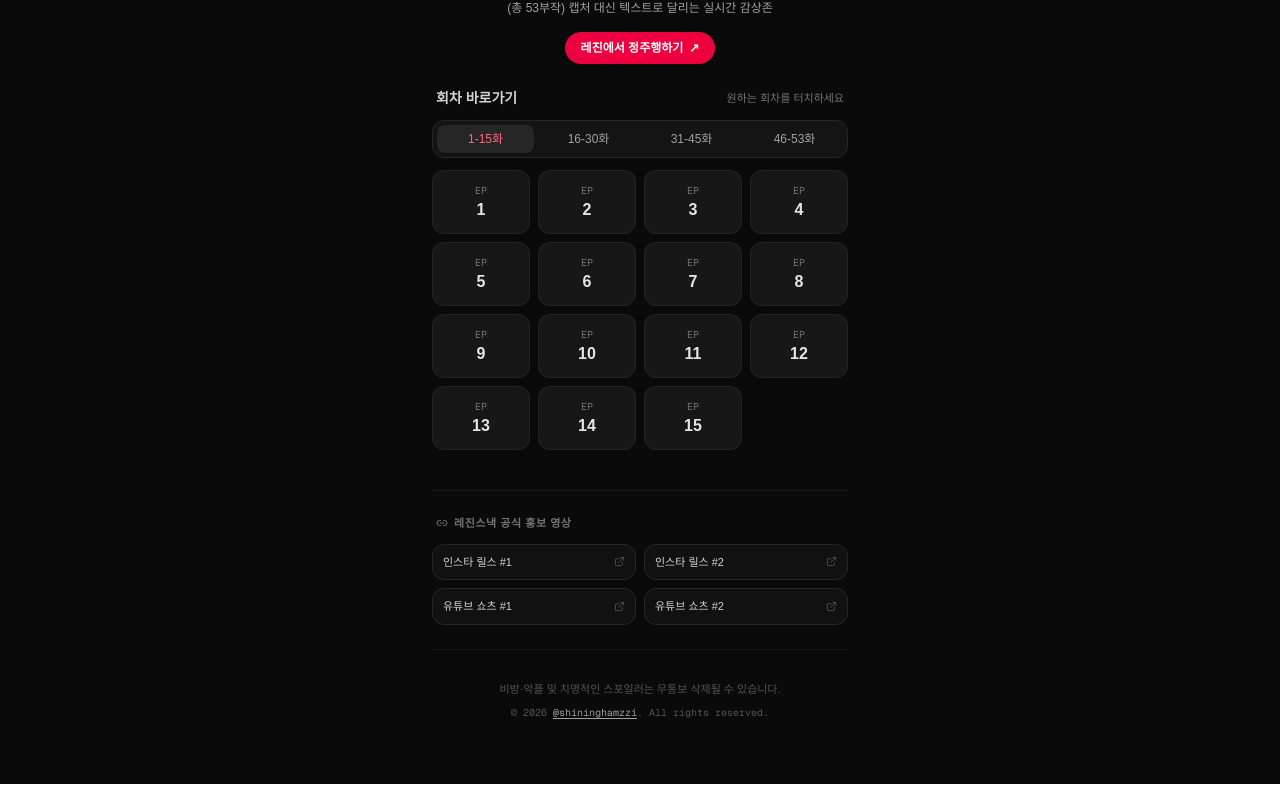
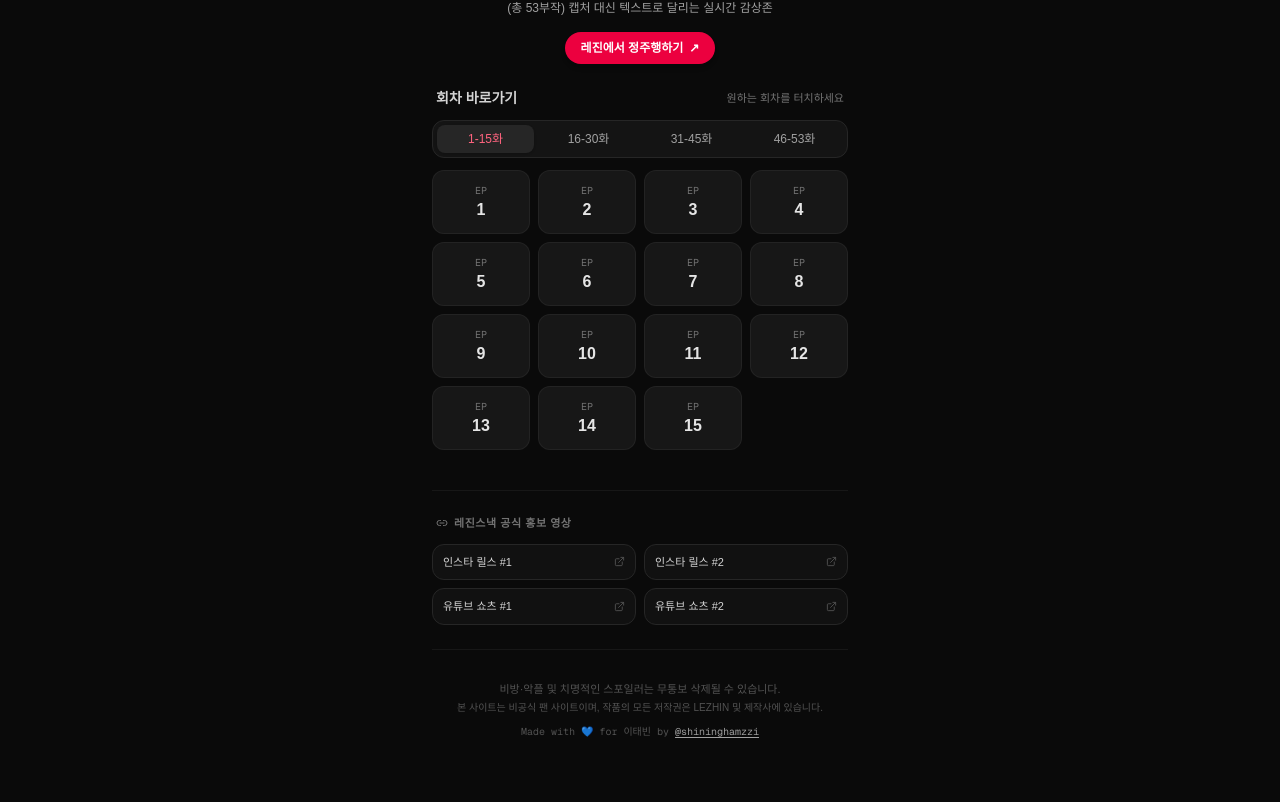
Before and after one commit to shininghamzzi/be-my-guest, a Next.js app: page / in a window 1280 px wide. Shown: the part 249-1051 px from the top of the page. Built offline with nearby package versions, Linux system fonts and the light colour scheme.

Commit message:
chore: 리드미 추가, 저작권 표기 수정

```diff
--- a/app/layout.tsx
+++ b/app/layout.tsx
@@ -1,8 +1,6 @@
 import type { Metadata } from "next";
 import { Geist, Geist_Mono } from "next/font/google";
 import "./globals.css";
-import Image from "next/image";
-import Link from "next/link";
 
 const geistSans = Geist({
   variable: "--font-geist-sans",
@@ -45,9 +43,12 @@ export default function RootLayout({ children }: LayoutProps<"/">) {
               <p className="text-[11px] text-neutral-600">
                 비방·악플 및 치명적인 스포일러는 무통보 삭제될 수 있습니다.
               </p>
-
+              <p className="text-[10px] leading-tight text-neutral-600">
+                본 사이트는 비공식 팬 사이트이며, 작품의 모든 저작권은 LEZHIN 및
+                제작사에 있습니다.
+              </p>
               <p className="pt-1 font-mono text-[10px] text-neutral-600">
-                © 2026{" "}
+                Made with 💙 for 이태빈 by{" "}
                 <a
                   href="https://x.com/shininghamzzi"
                   target="_blank"
@@ -56,7 +57,6 @@ export default function RootLayout({ children }: LayoutProps<"/">) {
                 >
                   @shininghamzzi
                 </a>
-                . All rights reserved.
               </p>
             </footer>
           </div>
```
Also changed, not shown: 1 other file (tests, documents, lock files or other folders).
